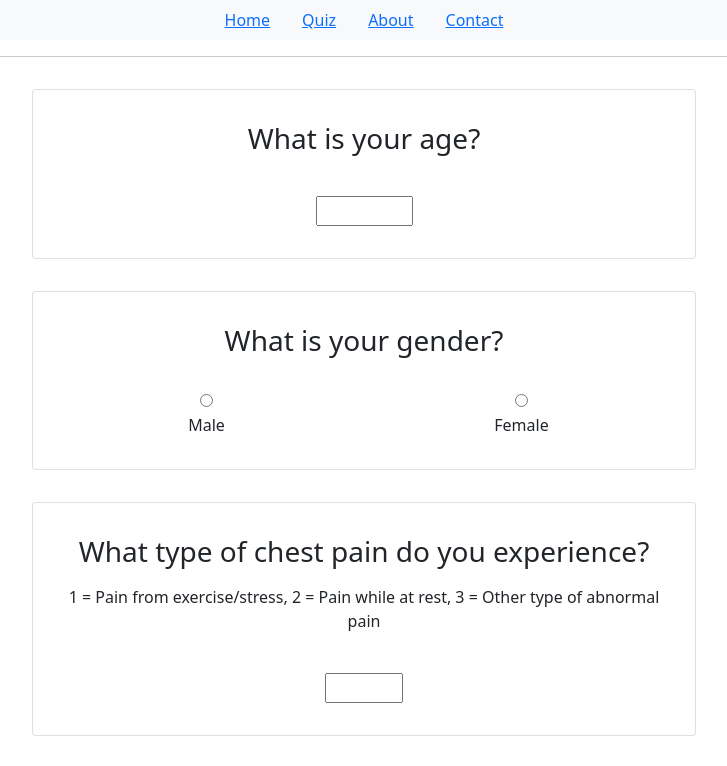
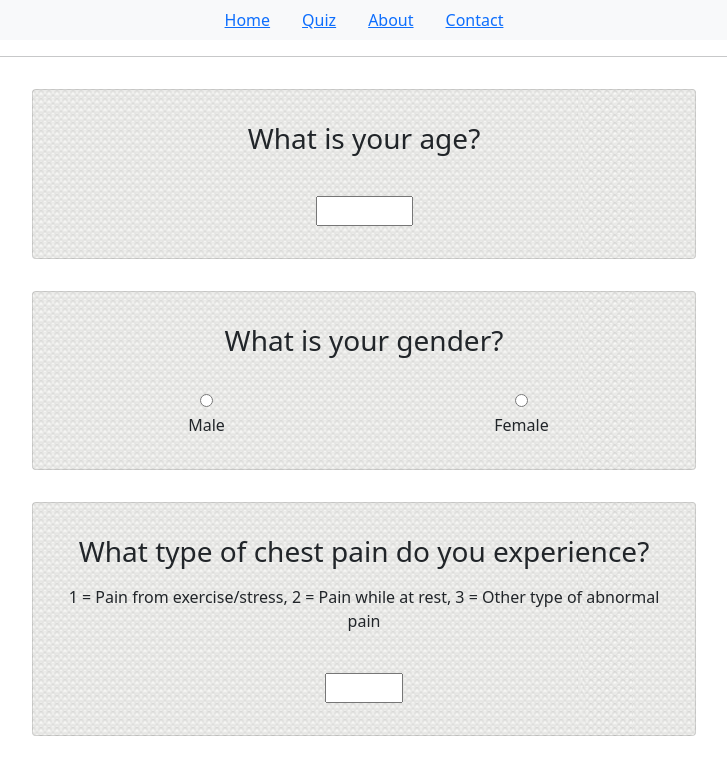
Before and after one commit to degtrdg/diabetes, a React (Create React App) app: page /quiz in a window 1280 px wide. Shown: the top 766 px of the page, without its empty margins (276-1003 px from the left). Built offline with nearby package versions, Linux system fonts and the light colour scheme.

Commit message:
bg image for cards

```diff
--- a/src/Quiz.js
+++ b/src/Quiz.js
@@ -1,4 +1,5 @@
 import React, { useState } from "react";
+import quizbg from "./images/quizbg.jpg";
 //For connection to backend
 
 // I want to make a question components where I can send the answers through json to the backend
@@ -23,7 +24,7 @@ function Question(props) {
       <div style={{ display: "flex", justifyContent: "center" }}>
         <div className="col-6 py-3">
           <div className="row">
-            <div className="card text-center">
+            <div className="card text-center" style={{ backgroundImage: `url(${quizbg})` }}>
               <div className="card-body">
                 <div className="card-text py-3">
                   <h3>{props.questionText}</h3>
@@ -65,7 +66,7 @@ function Question(props) {
         are 3 empty columns on each side since we justified it to the middle.*/}
           <div className="row">
             {/* added a row next */}
-            <div className="card text-center">
+            <div className="card text-center" style={{ backgroundImage: `url(${quizbg})` }}>
               <div className="card-body">
                 <div className="card-text pt-3">
                   <h3>{props.questionText}</h3>
```
Also changed, not shown: src/images/quizbg.jpg (added).
